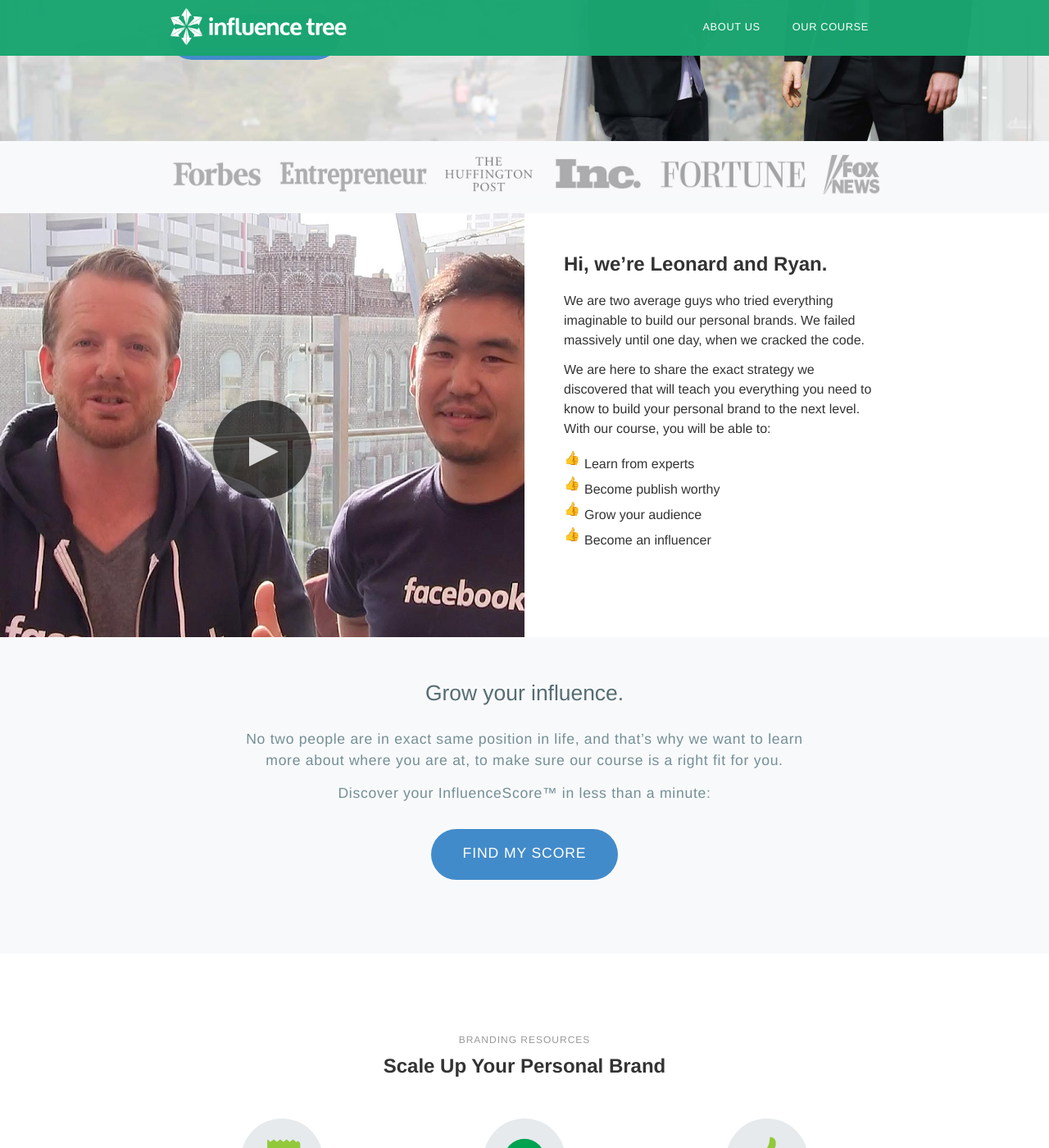
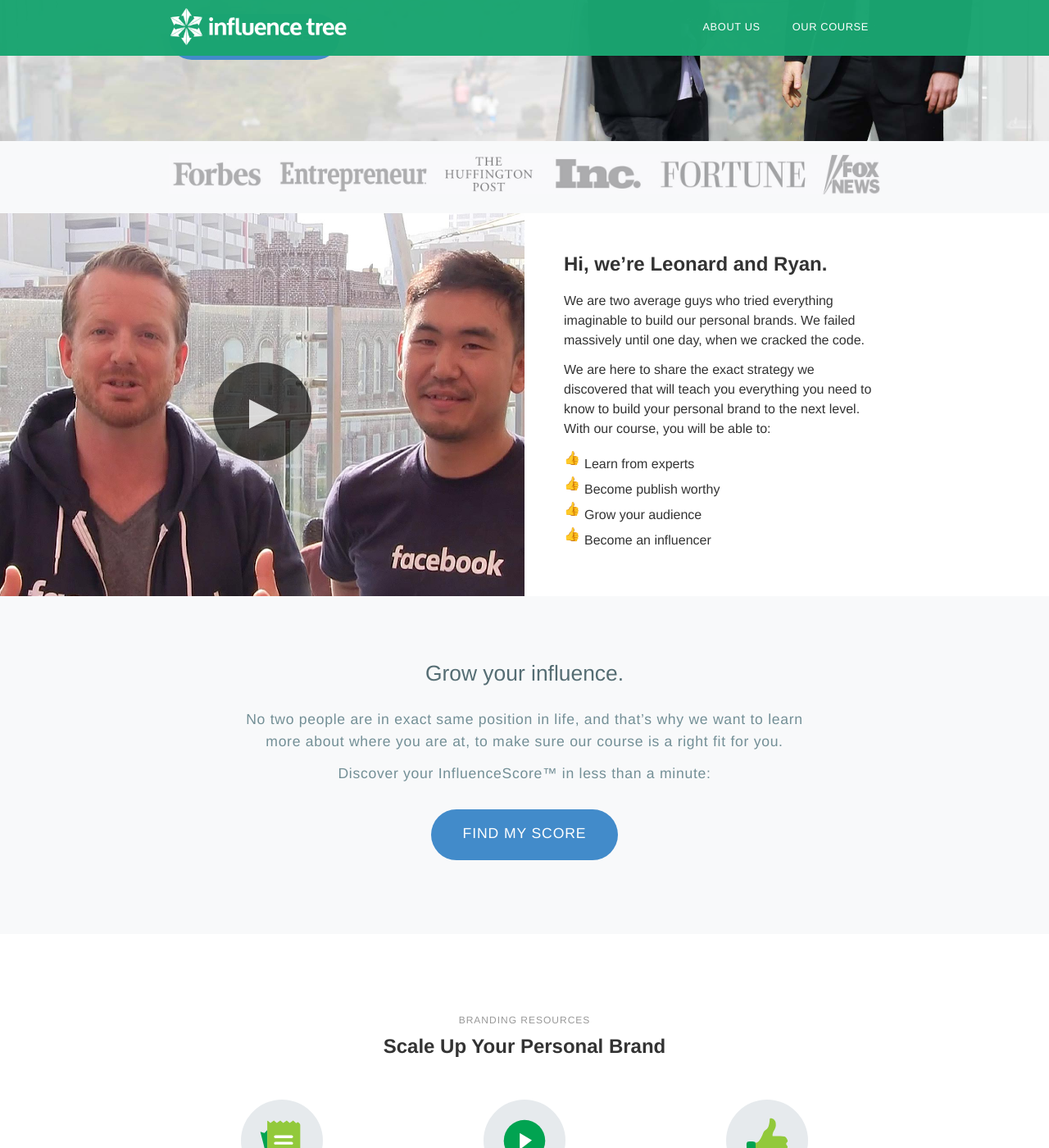
Before and after one commit to fairheadcreative/influencetree, a Jekyll site: the page built from index.html, in a window 1280 px wide and 1400 px high, scrolled down 420 px. Shown: the whole window at 82% size. Built offline with Jekyll 4.4.1, drawn with Linux system fonts in a browser that asks for light colours; Markdown is read by kramdown in place of the engine named in the settings; a script that is not in the unit is left out; the list of posts is cut into pages by our own code.

Commit message:
Text updates

```diff
--- a/css/screen.scss
+++ b/css/screen.scss
@@ -309,7 +309,7 @@
   font-size: 60px;
   line-height: 2;
   margin: 0 auto;
-  top: 40%;
+  top: 35%;
   text-indent: 4px;
   position: absolute;
   left: 0;
@@ -375,7 +375,7 @@
   .about & { margin-bottom: 2em; }
 
   @include media($large-screen) {
-    min-height: 570px;
+    min-height: 520px;
 
     .home & {
       width: 50%;
@@ -1256,3 +1256,7 @@
   }
 
 }
+
+.home .closing.tight h2 {
+  padding-top: 3em;
+}
--- a/index.html
+++ b/index.html
@@ -109,8 +109,8 @@
 <section class="doneforyou-modal">
   <div class="modal-content">
     <a class="modal-close" href="javascript:void(0);">&times;</a>
-    <h2 class="modal-title">We’ll be in touch!</h2>
-    <p>Enter your details so we can set up a time to chat, and get you fast results.</p>
+    <h2 class="modal-title">Let’s talk!</h2>
+    <p>Enter your details so we can set up a time to chat and deliver fast results.</p>
     <div class="_form_15"></div><script src="https://influencetree.activehosted.com/f/embed.php?id=15" type="text/javascript" charset="utf-8"></script>
   </div>
 </section>
```
Also changed, not shown: other parts of index.html (+1 -1 lines).
